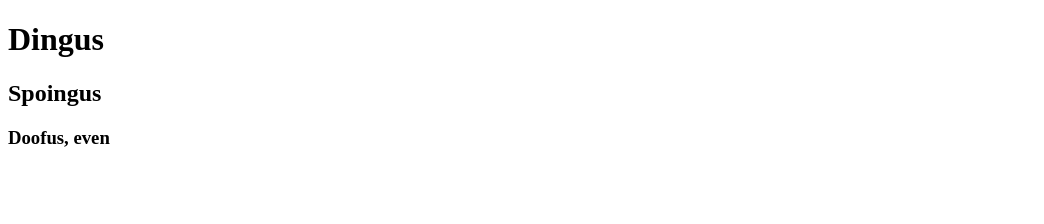
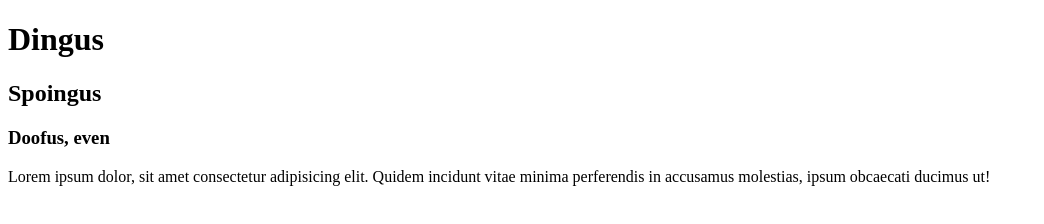
Before and after one commit to antoniojr100/uploading-to-github-2, a plain HTML site: page index.html in a window 1280 px wide. Shown: the whole page, without its empty margins (0-1044 px from the left). Drawn offline with Linux system fonts and the light colour scheme.

Commit message:
paragraph added to index.html

```diff
--- a/index.html
+++ b/index.html
@@ -10,5 +10,8 @@
     <h1>Dingus</h1>
     <h2>Spoingus</h2>
     <h3>Doofus, even</h3>
+
+    <p>Lorem ipsum dolor, sit amet consectetur adipisicing elit. Quidem incidunt vitae minima perferendis in accusamus molestias, ipsum obcaecati ducimus ut!</p>
+
 </body>
 </html>
```
